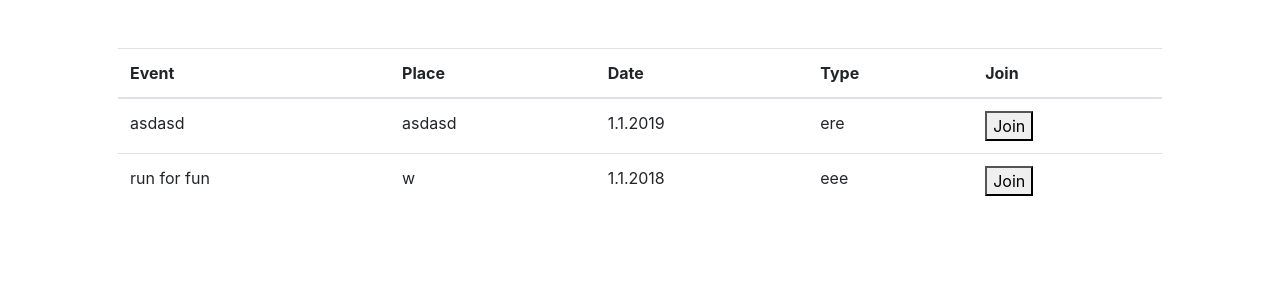
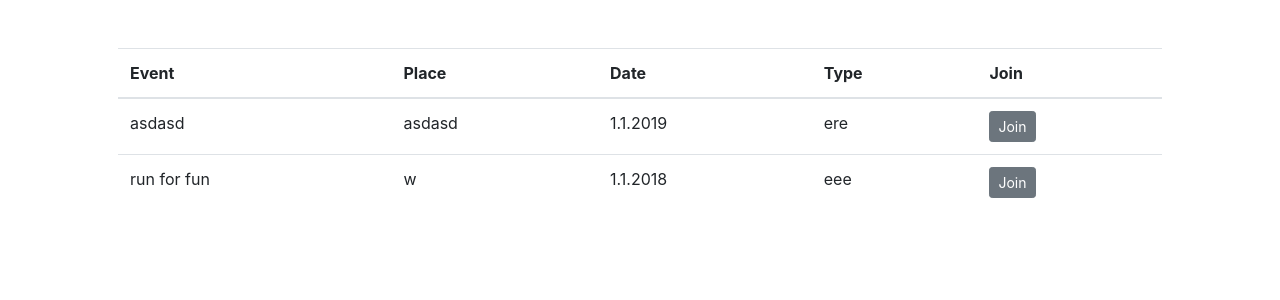
Before and after one commit to Thaerohde/bros-, a Flask app: page /joinevent in a window 1280 px wide. Shown: the part 76-376 px from the top of the page. Run offline with Flask 2, Linux system fonts and the light colour scheme; a user stored in the database is signed in; some libraries are stand-ins or nearby versions.

Commit message:
improve button styling on event pages

```diff
--- a/templates/eventspage.html
+++ b/templates/eventspage.html
@@ -26,7 +26,7 @@
               <!--<td>{{ event.participant }}</td>-->
               <td>
                 <form name="join" method="post" action="/eventspage">
-                  <button name="join" type="submit" action="/index" value="{{event.index_id}}">Join</button>
+                  <button class="btn btn-secondary btn-sm" name="join" type="submit" action="/index" value="{{event.index_id}}">Join</button>
                 </form>
               </td>
             </tr>
--- a/templates/mypage.html
+++ b/templates/mypage.html
@@ -13,6 +13,7 @@
             <th>Place</th>
             <th>Date</th>
             <th>Type</th>
+            <th>Leave</th>
             <!--<th>Participants</th>-->
           </tr>
         </thead>
@@ -25,7 +26,7 @@
             <td>{{ event.type }}</td>
             <td>
               <form name="leave" method="post" action="/mypage">
-                <button name="leave" type="submit" action="/index" value="{{event.index_id}}">Leave</button>
+                <button class="btn btn-secondary btn-sm" name="leave" type="submit" action="/index" value="{{event.index_id}}">Leave</button>
               </form>
             </td>
           </tr>
```
